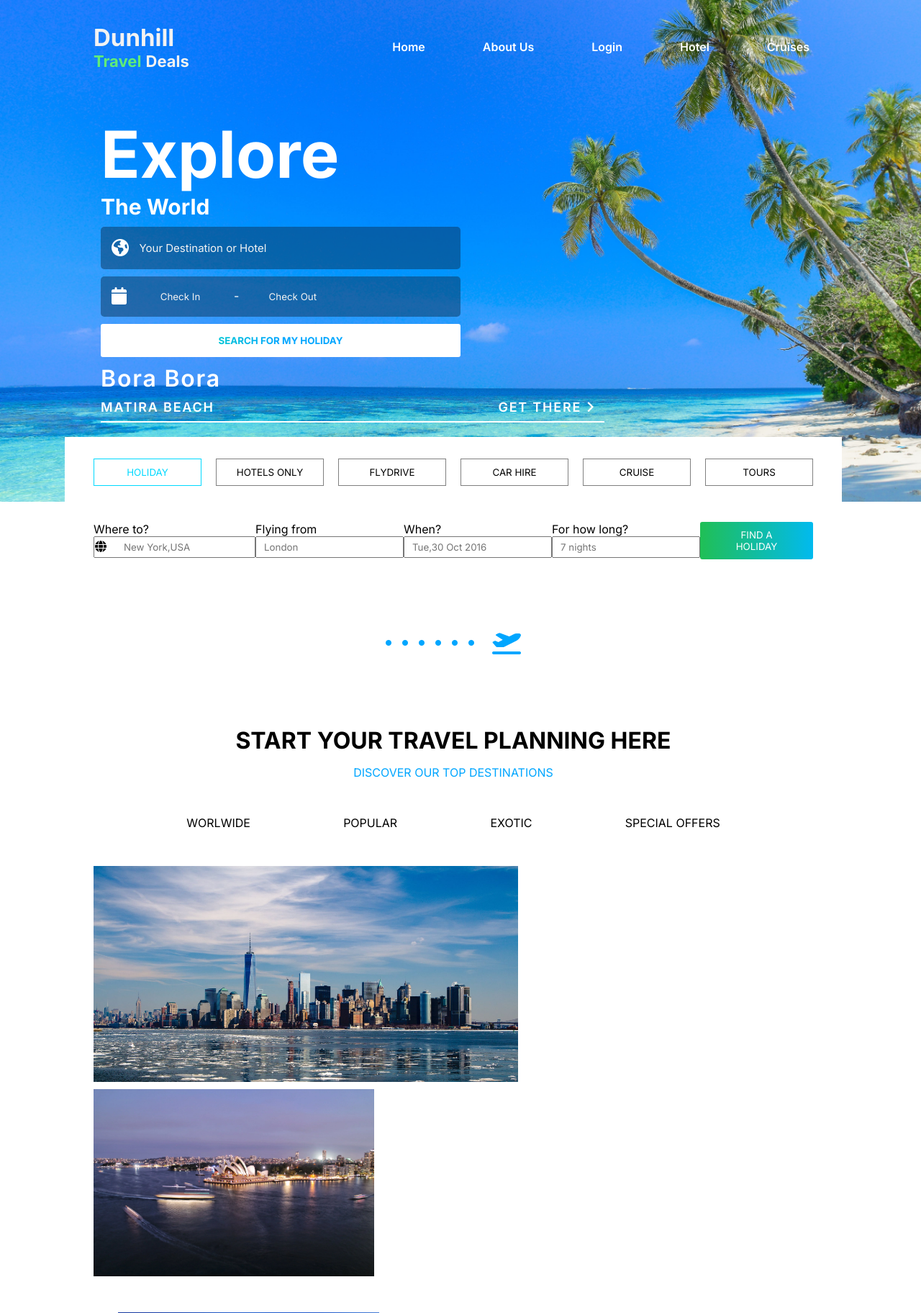
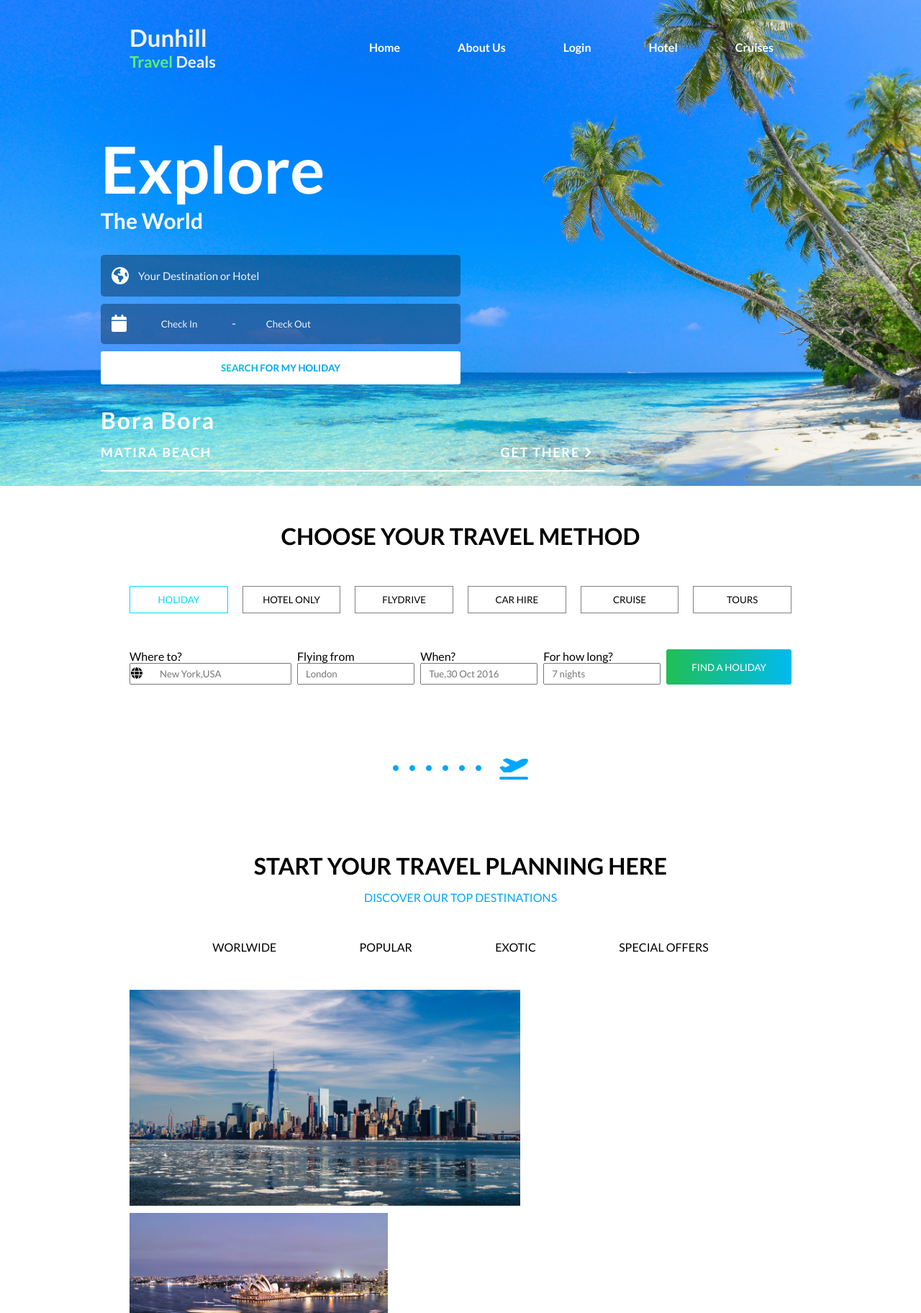
Before and after one commit to RinorRexhaj/Web-Project, a PHP site: page /home.html in a window 1280 px wide. Shown: the top 1824 px of the page at 72% size. Run offline with PHP 8.4, Linux system fonts and the light colour scheme.

Commit message:
Changes to inputs

```diff
--- a/home.css
+++ b/home.css
@@ -2,7 +2,7 @@
   padding: 0;
   margin: 0;
   box-sizing: border-box;
-  font-family: "Inter", sans-serif;
+  font-family: "Lato", sans-serif;
 }
 
 body {
@@ -23,8 +23,13 @@ button {
   background: url("./img/bg3.jpg") no-repeat bottom center/cover;
   display: flex;
   flex-direction: column;
-  gap: 30px;
+  gap: 50px;
   align-items: center;
+}
+
+.banner > * {
+  max-width: 1000px;
+  margin: auto;
 }
 
 header {
@@ -75,28 +80,13 @@ nav {
 
 /* search holiday section */
 
-main {
-  position: relative;
-  width: 100%;
-  justify-content: center;
-  align-items: center;
-  padding-bottom: 90px;
-  /* border: 1px solid red; */
-}
-
-main > * {
-  margin: auto;
-  max-width: 1000px;
-  /* border: 1px solid black; */
-}
-
 .search__holiday {
   width: 100%;
   display: flex;
   flex-direction: column;
   justify-content: center;
   color: white;
-  gap: 10px;
+  gap: 30px;
   /* height: 500px; */
   /* border: 1px solid red; */
 }
@@ -131,10 +121,12 @@ input[type="search"]::-webkit-search-results-decoration {
   border: none;
   padding: 10px 15px;
   color: white;
+  transition: 0.3s all;
 }
 
 .search > input {
   font-size: 15px;
+  width: 90%;
 }
 
 .search > input::placeholder {
@@ -154,12 +146,6 @@ input[type="search"]::-webkit-search-results-decoration {
   outline: none;
   border: none;
 }
-/*
-input[type="text"]::-webkit-inner-spin-button,
-input[type="text"]::-webkit-calendar-picker-indicator {
-  display: none;
-  -webkit-appearance: none;
-} */
 
 .date > input::placeholder {
   color: rgb(242, 242, 242);
@@ -171,6 +157,10 @@ input[type="text"]::-webkit-calendar-picker-indicator {
   border: none;
   padding: 10px;
   color: white;
+}
+
+.search__holiday--inputs > div:focus-within {
+  background: rgba(10, 53, 91, 0.8);
 }
 
 .only__for--btnColor {
@@ -214,7 +204,7 @@ input[type="text"]::-webkit-calendar-picker-indicator {
   letter-spacing: 1.8px;
   padding-bottom: 20px;
   /* border: 1px solid red; */
-  gap: 5px;
+  gap: 10px;
 }
 
 .search__borabora {
@@ -250,22 +240,21 @@ input[type="text"]::-webkit-calendar-picker-indicator {
 /* end of search holiday section */
 
 /* ------------------------------------------- */
+main {
+  position: relative;
+  padding: 50px;
+  width: 100%;
+  display: flex;
+  justify-content: center;
+  align-items: center;
+  /* border: 1px solid red; */
+}
 
 /* travel planning section */
-.travel {
-  position: relative;
-  width: 100%;
-  background: #000;
-  margin: auto;
-  /* border: 1px solid black; */
-}
-
 .travel__planning {
-  position: absolute;
-  /* width: calc(100% + 100px); */
-  max-width: 1200px;
+  max-width: 1000px;
   padding: 0 40px;
-  left: -50px;
+  border-radius: 3px;
   /* border: 1px solid red; */
   background: white;
   display: flex;
@@ -284,7 +273,7 @@ input[type="text"]::-webkit-calendar-picker-indicator {
 }
 
 .travel__planning--labels {
-  margin-top: 30px;
+  /* margin-top: 30px; */
   display: flex;
   gap: 20px;
 }
@@ -295,6 +284,7 @@ input[type="text"]::-webkit-calendar-picker-indicator {
   border: 1px solid grey;
   background: white;
   width: 150px;
+  transition: 0.15s all;
 }
 
 .selected {
@@ -303,8 +293,9 @@ input[type="text"]::-webkit-calendar-picker-indicator {
 }
 
 .travel__planning--labels > *:hover {
-  color: #00a6ff;
+  color: white;
   border: 1px solid #00a6ff;
+  background: #00a6ff;
 }
 
 .travel__planning--informations {
--- a/home.html
+++ b/home.html
@@ -14,7 +14,8 @@
     <link rel="preconnect" href="https://fonts.googleapis.com" />
     <link rel="preconnect" href="https://fonts.gstatic.com" crossorigin />
     <link
-      href="https://fonts.googleapis.com/css2?family=Inter:wght@400;500;600;700&family=Rubik:wght@400;500;600;700&display=swap"
+      href="https://fonts.googleapis.com/css2?family=Inter:wght@400;500;600;700&family=Poppins:wght@400;500;600;700&
+      family=Lato:wght@400;500;600;700&display=swap"
       rel="stylesheet"
     />
     <script defer src="home.js"></script>
@@ -36,8 +37,6 @@
           <a href="#" class="links">Cruises</a>
         </nav>
       </header>
-      <main>
-        <!-- search holiday -->
       <div class="search__holiday">
         <div class="search__holidays">
           <h1>Explore</h1>
@@ -81,15 +80,17 @@
             </button>
           </div>
           <hr />
+          <!-- search holiday -->
         </div>
       </div>
-
+    </div>
+    <main>
       <!-- travel planning -->
-        <div class="travel">
       <div class="travel__planning">
+        <h1>CHOOSE YOUR TRAVEL METHOD</h1>
         <div class="travel__planning--labels">
           <button class="selected">HOLIDAY</button>
-              <button>HOTELS ONLY</button>
+          <button>HOTEL ONLY</button>
           <button>FLYDRIVE</button>
           <button>CAR HIRE</button>
           <button>CRUISE</button>
@@ -304,10 +305,8 @@
         </div>
         <button>VIEW MORE</button>
       </div>
-        </div>
       <!-- end of travel planning -->
     </main>
-    </div>
 
     <footer></footer>
   </body>
```
Lines whose indentation alone changed are shown as unchanged.
